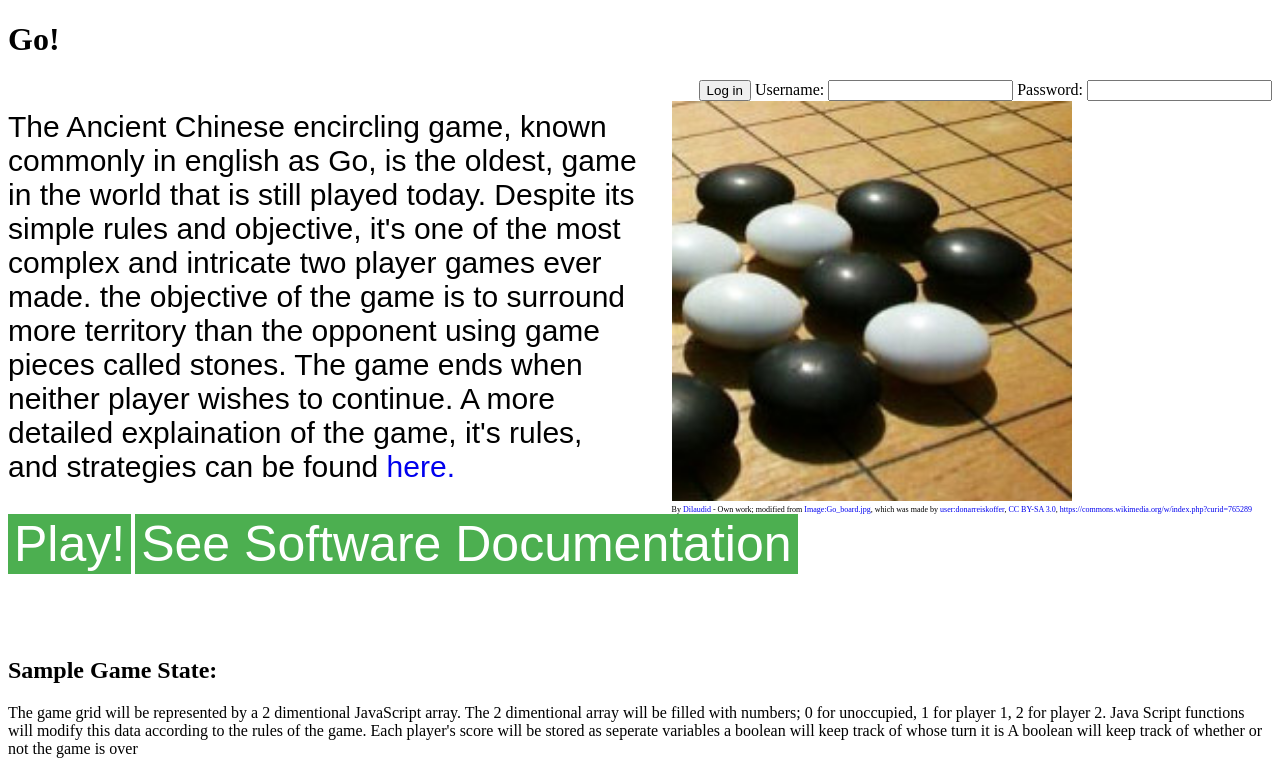
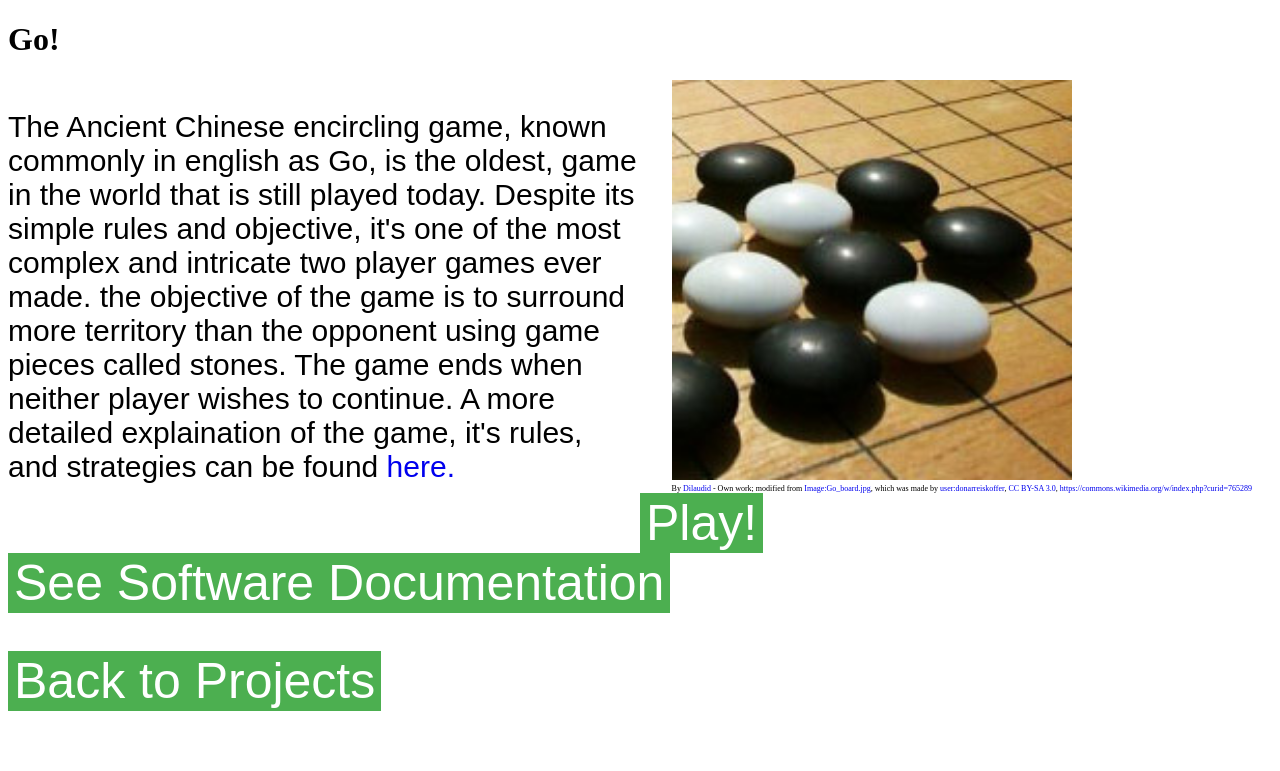
Before and after one commit to sclanc/sclanc.github.io, a plain HTML site: page game/index.html in a window 1280 px wide. Shown: the top 771 px of the page. Drawn offline with Linux system fonts and the light colour scheme.

Commit message:
return links

```diff
--- a/game/index.html
+++ b/game/index.html
@@ -10,14 +10,14 @@
             <h1>
                 Go!
             </h1>
-            <div style="float: right;">
+            <!--<div style="float: right;">
                     <button onclick="validatePassword()">
                         Log in
                     </button>
                     Username: <input id="name" type="text" name="name"/>
                     Password: <input id="password" type="password" name="pw"/>
                 </div>
-        </div>
+        </div>-->
         <div class="description">
             <p>
                 The Ancient Chinese encircling game, known commonly in english as Go, is the oldest, game in the world that is still played today. Despite its simple rules
@@ -46,6 +46,13 @@
                     See Software Documentation
                 </a>
             </button>
+             <div class="buffer">
+            <button class="play">
+                <a class="adiff" href="../html/projects.html">
+                    Back to Projects
+                </a>
+            </button>
+        </div>
         </div>
         <div class="state">
             <h2>
```
